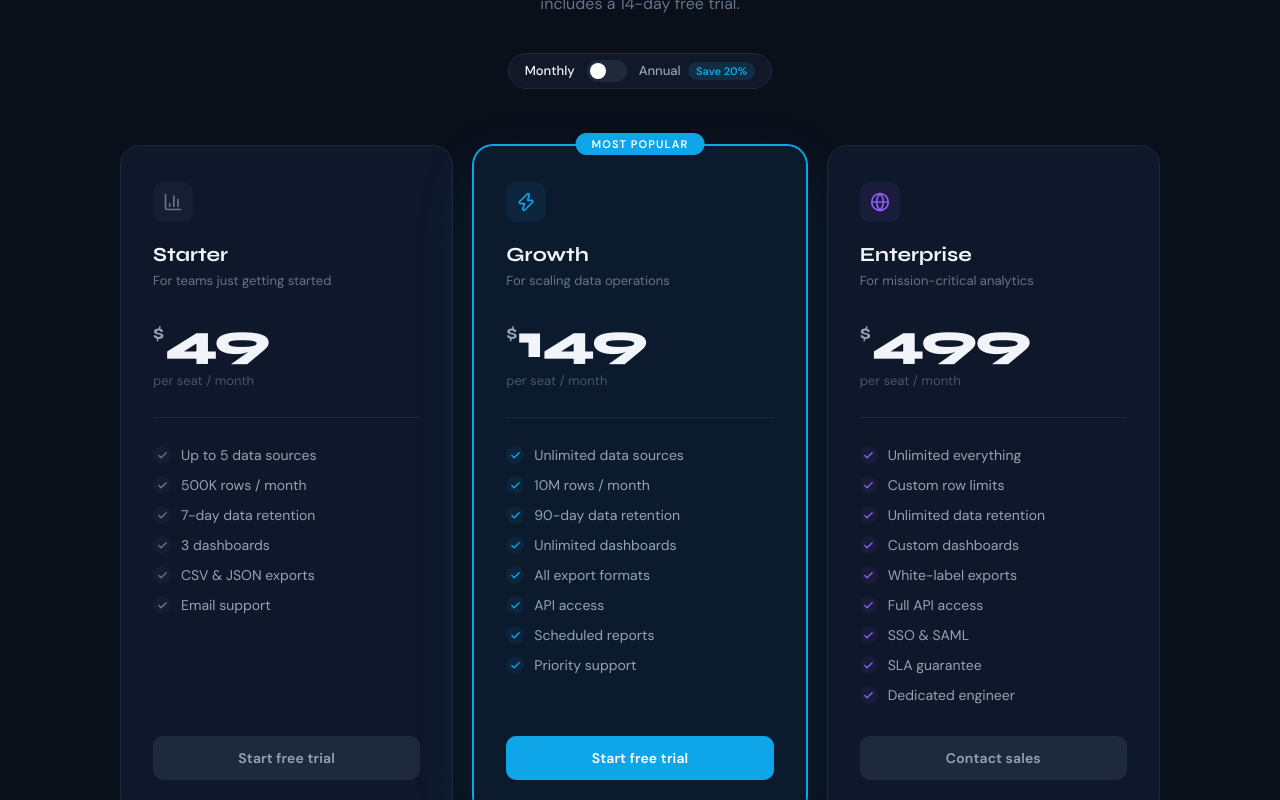
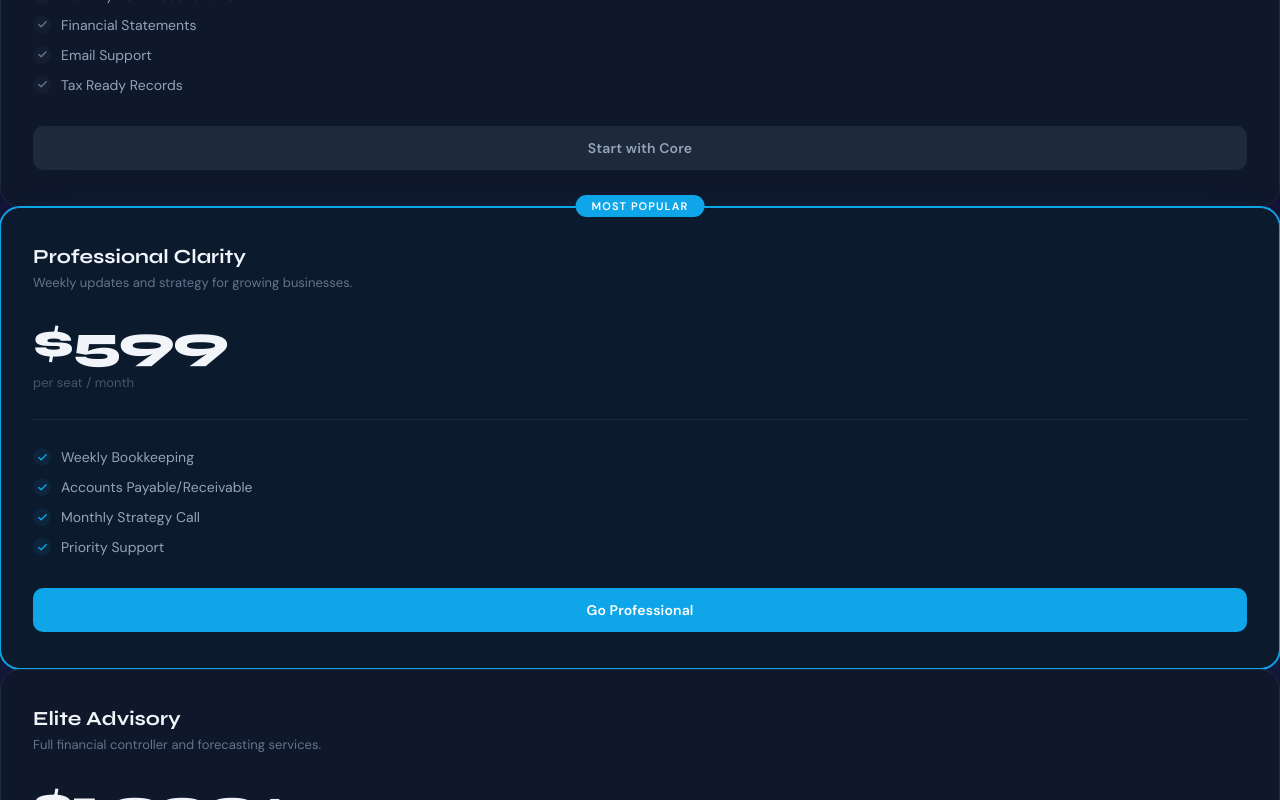
Before and after one commit to Daniel-Cotti-Olson/true-orbit-analytics-portfolio, a Next.js app: page / in a window 1280 px wide. Shown: the part 2620-3420 px from the top of the page. Built offline with nearby package versions, Linux system fonts and the light colour scheme.

Commit message:
Refactor PricingCard component and props structure

```diff
--- a/src/components/PricingCard.tsx
+++ b/src/components/PricingCard.tsx
@@ -1,216 +1,32 @@
 "use client";
 
-import { useState } from "react";
-import { Check, Zap, BarChart3, Globe } from "lucide-react";
+import { Check } from "lucide-react";
 
-type Tier = {
+export type PricingCardProps = {
+  index: number;
   name: string;
-  tagline: string;
-  price: { monthly: number; annual: number };
-  icon: React.ReactNode;
-  accent: string;
-  accentBg: string;
+  description: string;
+  price: string;
   features: string[];
   cta: string;
-  highlighted: boolean;
+  popular: boolean;
 };
 
-const tiers: Tier[] = [
-  {
-    name: "Starter",
-    tagline: "For teams just getting started",
-    price: { monthly: 49, annual: 39 },
-    icon: <BarChart3 size={20} />,
-    accent: "#64748b",
-    accentBg: "rgba(100,116,139,0.08)",
-    features: [
-      "Up to 5 data sources",
-      "500K rows / month",
-      "7-day data retention",
-      "3 dashboards",
-      "CSV & JSON exports",
-      "Email support",
-    ],
-    cta: "Start free trial",
-    highlighted: false,
-  },
-  {
-    name: "Growth",
-    tagline: "For scaling data operations",
-    price: { monthly: 149, annual: 119 },
-    icon: <Zap size={20} />,
-    accent: "#0ea5e9",
-    accentBg: "rgba(14,165,233,0.08)",
-    features: [
-      "Unlimited data sources",
-      "10M rows / month",
-      "90-day data retention",
-      "Unlimited dashboards",
-      "All export formats",
-      "API access",
-      "Scheduled reports",
-      "Priority support",
-    ],
-    cta: "Start free trial",
-    highlighted: true,
-  },
-  {
-    name: "Enterprise",
-    tagline: "For mission-critical analytics",
-    price: { monthly: 499, annual: 399 },
-    icon: <Globe size={20} />,
-    accent: "#8b5cf6",
-    accentBg: "rgba(139,92,246,0.08)",
-    features: [
-      "Unlimited everything",
-      "Custom row limits",
-      "Unlimited data retention",
-      "Custom dashboards",
-      "White-label exports",
-      "Full API access",
-      "SSO & SAML",
-      "SLA guarantee",
-      "Dedicated engineer",
-    ],
-    cta: "Contact sales",
-    highlighted: false,
-  },
-];
-
-export default function PricingCard() {
-  const [annual, setAnnual] = useState(false);
-
+export default function PricingCard({
+  name,
+  description,
+  price,
+  features,
+  cta,
+  popular,
+}: PricingCardProps) {
   return (
-    <section className="pricing-section">
+    <>
       <style>{`
         @import url('https://fonts.googleapis.com/css2?family=DM+Sans:wght@300;400;500;600&family=Syne:wght@700;800&display=swap');
 
-        .pricing-section {
+        .pc-card {
           font-family: 'DM Sans', sans-serif;
-          background: #0a0f1a;
-          padding: 80px 24px;
-          min-height: 100vh;
-          display: flex;
-          flex-direction: column;
-          align-items: center;
-        }
-
-        .pricing-header {
-          text-align: center;
-          margin-bottom: 56px;
-        }
-
-        .pricing-eyebrow {
-          font-family: 'DM Sans', sans-serif;
-          font-size: 11px;
-          font-weight: 600;
-          letter-spacing: 0.18em;
-          text-transform: uppercase;
-          color: #0ea5e9;
-          margin-bottom: 14px;
-        }
-
-        .pricing-title {
-          font-family: 'Syne', sans-serif;
-          font-size: clamp(2rem, 5vw, 3.25rem);
-          font-weight: 800;
-          color: #f1f5f9;
-          line-height: 1.1;
-          margin-bottom: 16px;
-          letter-spacing: -0.02em;
-        }
-
-        .pricing-subtitle {
-          color: #64748b;
-          font-size: 1rem;
-          font-weight: 400;
-          max-width: 420px;
-          margin: 0 auto 36px;
-          line-height: 1.6;
-        }
-
-        .toggle-wrapper {
-          display: inline-flex;
-          align-items: center;
-          gap: 12px;
-          background: #111827;
-          border: 1px solid #1e293b;
-          border-radius: 999px;
-          padding: 6px 16px;
-        }
-
-        .toggle-label {
-          font-size: 13px;
-          font-weight: 500;
-          color: #94a3b8;
-          cursor: pointer;
-          transition: color 0.2s;
-        }
-
-        .toggle-label.active {
-          color: #f1f5f9;
-        }
-
-        .toggle-switch {
-          position: relative;
-          width: 40px;
-          height: 22px;
-          cursor: pointer;
-        }
-
-        .toggle-switch input {
-          opacity: 0;
-          width: 0;
-          height: 0;
-          position: absolute;
-        }
-
-        .toggle-track {
-          position: absolute;
-          inset: 0;
-          background: #1e293b;
-          border-radius: 999px;
-          transition: background 0.25s;
-        }
-
-        .toggle-switch input:checked ~ .toggle-track {
-          background: #0ea5e9;
-        }
-
-        .toggle-thumb {
-          position: absolute;
-          top: 3px;
-          left: 3px;
-          width: 16px;
-          height: 16px;
-          background: #fff;
-          border-radius: 50%;
-          transition: transform 0.25s;
-        }
-
-        .toggle-switch input:checked ~ .toggle-track .toggle-thumb {
-          transform: translateX(18px);
-        }
-
-        .save-badge {
-          font-size: 11px;
-          font-weight: 600;
-          background: rgba(14,165,233,0.15);
-          color: #0ea5e9;
-          border-radius: 999px;
-          padding: 2px 8px;
-          margin-left: 4px;
-        }
-
-        .cards-grid {
-          display: grid;
-          grid-template-columns: repeat(auto-fit, minmax(280px, 1fr));
-          gap: 20px;
-          max-width: 1040px;
-          width: 100%;
-        }
-
-        .card {
           position: relative;
           background: #0f172a;
           border: 1px solid #1e293b;
@@ -221,21 +37,21 @@
           transition: transform 0.25s, border-color 0.25s, box-shadow 0.25s;
         }
 
-        .card:hover {
+        .pc-card:hover {
           transform: translateY(-4px);
         }
 
-        .card.highlighted {
+        .pc-card.pc-highlighted {
           background: #0c1a2e;
           border-color: #0ea5e9;
           box-shadow: 0 0 0 1px #0ea5e9, 0 24px 64px rgba(14,165,233,0.12);
         }
 
-        .card.highlighted:hover {
+        .pc-card.pc-highlighted:hover {
           box-shadow: 0 0 0 1px #0ea5e9, 0 32px 80px rgba(14,165,233,0.18);
         }
 
-        .popular-badge {
+        .pc-popular-badge {
           position: absolute;
           top: -13px;
           left: 50%;
@@ -251,17 +67,7 @@
           white-space: nowrap;
         }
 
-        .card-icon {
-          width: 40px;
-          height: 40px;
-          border-radius: 10px;
-          display: flex;
-          align-items: center;
-          justify-content: center;
-          margin-bottom: 20px;
-        }
-
-        .card-name {
+        .pc-name {
           font-family: 'Syne', sans-serif;
           font-size: 1.25rem;
           font-weight: 700;
@@ -269,18 +75,18 @@
           margin-bottom: 4px;
         }
 
-        .card-tagline {
+        .pc-description {
           font-size: 13px;
           color: #64748b;
           margin-bottom: 28px;
           line-height: 1.5;
         }
 
-        .card-price {
+        .pc-price-block {
           margin-bottom: 28px;
         }
 
-        .price-amount {
+        .pc-price-amount {
           font-family: 'Syne', sans-serif;
           font-size: 3rem;
           font-weight: 800;
@@ -289,27 +95,19 @@
           line-height: 1;
         }
 
-        .price-currency {
-          font-size: 1.25rem;
-          font-weight: 500;
-          color: #94a3b8;
-          vertical-align: super;
-          margin-right: 2px;
-        }
-
-        .price-period {
+        .pc-price-period {
           font-size: 13px;
           color: #475569;
           margin-top: 6px;
         }
 
-        .divider {
+        .pc-divider {
           height: 1px;
           background: #1e293b;
           margin-bottom: 28px;
         }
 
-        .features-list {
+        .pc-features {
           list-style: none;
           padding: 0;
           margin: 0 0 32px;
@@ -319,16 +117,15 @@
           flex: 1;
         }
 
-        .feature-item {
+        .pc-feature-item {
           display: flex;
           align-items: center;
           gap: 10px;
           font-size: 14px;
           color: #94a3b8;
-          font-weight: 400;
         }
 
-        .check-icon {
+        .pc-check {
           width: 18px;
           height: 18px;
           border-radius: 50%;
@@ -336,9 +133,16 @@
           align-items: center;
           justify-content: center;
           flex-shrink: 0;
+          background: rgba(14,165,233,0.08);
+          color: #0ea5e9;
         }
 
-        .cta-button {
+        .pc-check.pc-check-muted {
+          background: rgba(100,116,139,0.08);
+          color: #64748b;
+        }
+
+        .pc-cta {
           width: 100%;
           padding: 13px;
           border-radius: 10px;
@@ -351,102 +155,43 @@
           letter-spacing: 0.01em;
         }
 
-        .cta-button:hover {
+        .pc-cta:hover {
           opacity: 0.88;
           transform: translateY(-1px);
         }
 
-        .cta-button:active {
+        .pc-cta:active {
           transform: translateY(0);
         }
 
-        .cta-primary {
+        .pc-cta-primary {
           background: #0ea5e9;
           color: #fff;
         }
 
-        .cta-secondary {
+        .pc-cta-secondary {
           background: #1e293b;
           color: #94a3b8;
         }
-
-        @media (max-width: 680px) {
-          .cards-grid {
-            grid-template-columns: 1fr;
-          }
-        }
       `}</style>
 
-      <div className="pricing-header">
-        <p className="pricing-eyebrow">Pricing</p>
-        <h2 className="pricing-title">Simple, transparent pricing</h2>
-        <p className="pricing-subtitle">
-          Scale your analytics without surprises. Every plan includes a 14-day free trial.
-        </p>
+      <div className={`pc-card${popular ? " pc-highlighted" : ""}`}>
+        {popular && <div className="pc-popular-badge">Most Popular</div>}
 
-        <div className="toggle-wrapper">
-          <span
-            className={`toggle-label ${!annual ? "active" : ""}`}
-            onClick={() => setAnnual(false)}
-          >
-            Monthly
-          </span>
-          <label className="toggle-switch">
-            <input
-              type="checkbox"
-              checked={annual}
-              onChange={() => setAnnual((v) => !v)}
-            />
-            <div className="toggle-track">
-              <div className="toggle-thumb" />
-            </div>
-          </label>
-          <span
-            className={`toggle-label ${annual ? "active" : ""}`}
-            onClick={() => setAnnual(true)}
-          >
-            Annual <span className="save-badge">Save 20%</span>
-          </span>
-        </div>
+        <div className="pc-name">{name}</div>
+        <div className="pc-description">{description}</div>
+
+        <div className="pc-price-block">
+          <div className="pc-price-amount">{price}</div>
+          <div className="pc-price-period">per seat / month</div>
         </div>
 
-      <div className="cards-grid">
-        {tiers.map((tier) => (
-          <div
-            key={tier.name}
-            className={`card${tier.highlighted ? " highlighted" : ""}`}
-          >
-            {tier.highlighted && (
-              <div className="popular-badge">Most Popular</div>
-            )}
+        <div className="pc-divider" />
 
-            <div
-              className="card-icon"
-              style={{ background: tier.accentBg, color: tier.accent }}
-            >
-              {tier.icon}
-            </div>
-
-            <div className="card-name">{tier.name}</div>
-            <div className="card-tagline">{tier.tagline}</div>
-
-            <div className="card-price">
-              <div className="price-amount">
-                <span className="price-currency">$</span>
-                {annual ? tier.price.annual : tier.price.monthly}
-              </div>
-              <div className="price-period">per seat / month{annual ? ", billed annually" : ""}</div>
-            </div>
-
-            <div className="divider" />
-
-            <ul className="features-list">
-              {tier.features.map((f) => (
-                <li key={f} className="feature-item">
-                  <span
-                    className="check-icon"
-                    style={{ background: tier.accentBg, color: tier.accent }}
-                  >
+        <ul className="pc-features">
+          {features.map((f) => (
+            <li key={f} className="pc-feature-item">
+              <span className={`pc-check${popular ? "" : " pc-check-muted"}`}>
                 <Check size={11} strokeWidth={3} />
               </span>
               {f}
@@ -454,14 +199,10 @@
           ))}
         </ul>
 
-            <button
-              className={`cta-button ${tier.highlighted ? "cta-primary" : "cta-secondary"}`}
-            >
-              {tier.cta}
+        <button className={`pc-cta ${popular ? "pc-cta-primary" : "pc-cta-secondary"}`}>
+          {cta}
         </button>
       </div>
-        ))}
-      </div>
-    </section>
+    </>
   );
 }
```
Lines whose indentation alone changed are shown as unchanged.
